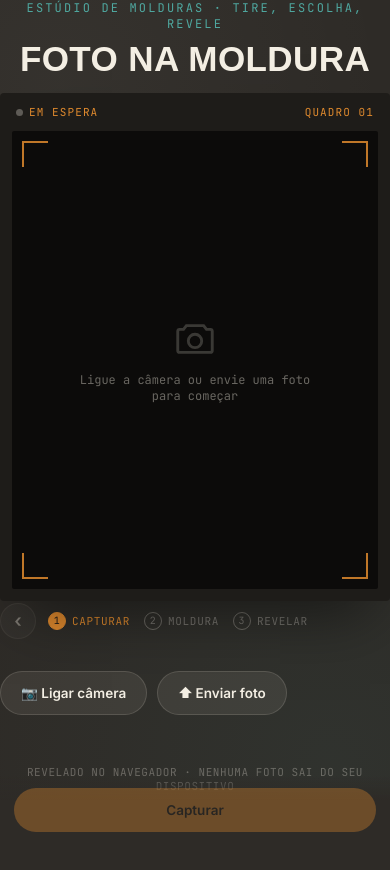
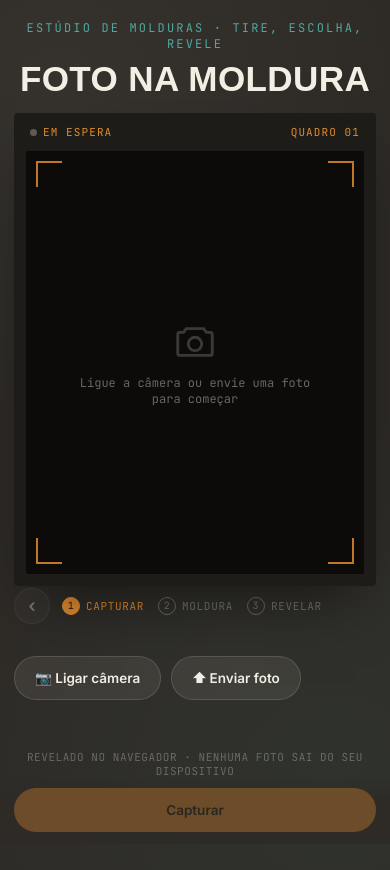
Before and after one commit to ruan-codes/estudio-molduras, a React (Vite) app: page / in a window 390 px wide. Shown: the top 870 px of the page. Before the commit the page ends 844 px from the top, so only its background shows below. Built offline with nearby package versions, Linux system fonts and the light colour scheme; a web font is replaced by a local one.

Commit message:
fix: missing layout width and padding

```diff
--- a/src/styles/global.css
+++ b/src/styles/global.css
@@ -17,6 +17,17 @@ body {
   font-family: var(--font-body);
   min-height: 100vh;
   overflow-x: hidden;
+}
+
+.app {
+  max-width: 1080px;
+  margin: 0 auto;
+  padding: 32px 20px 80px;
+}
+@media (max-width: 600px) {
+  .app {
+    padding: 20px 14px calc(96px + env(safe-area-inset-bottom));
+  }
 }
 
 /* Header */
```
